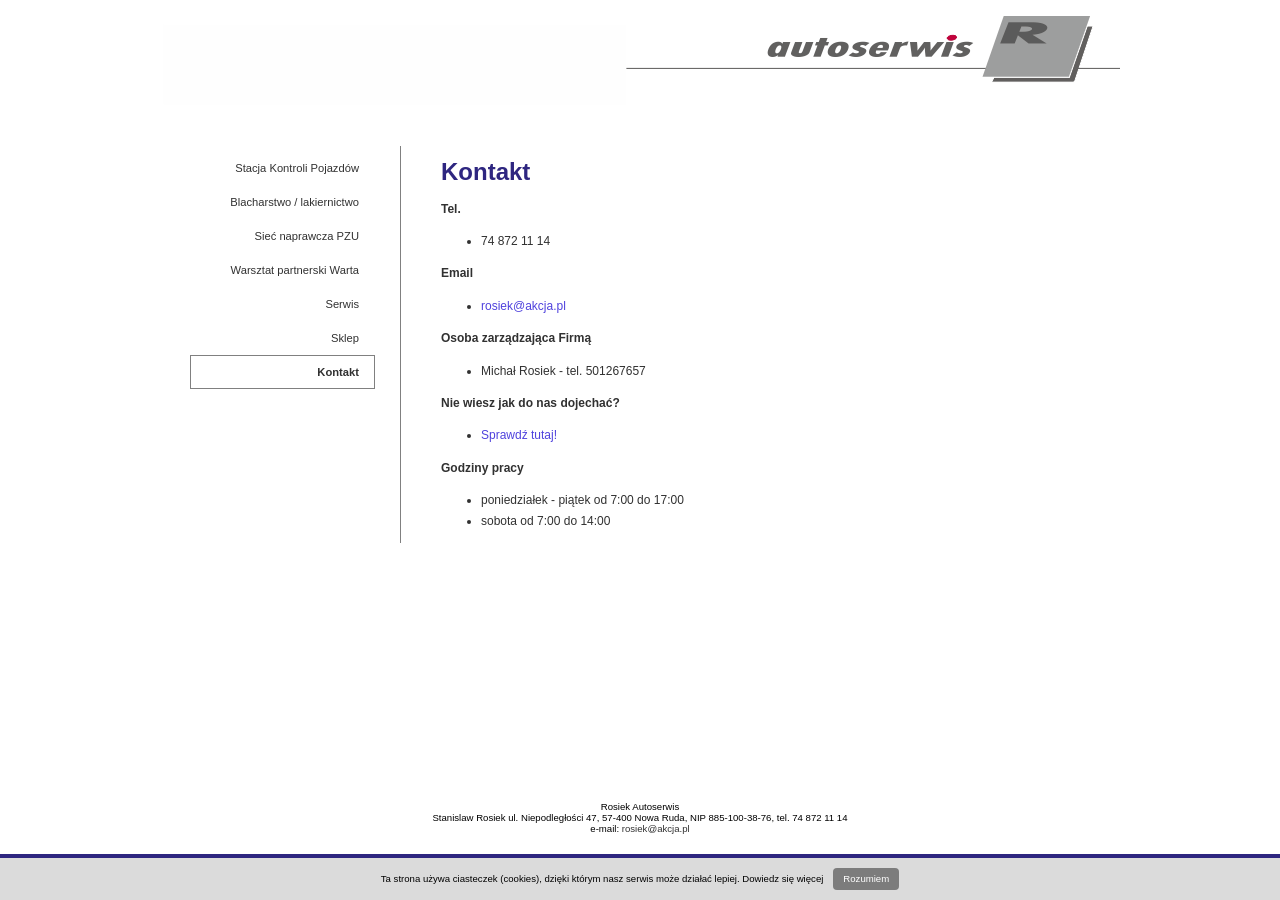
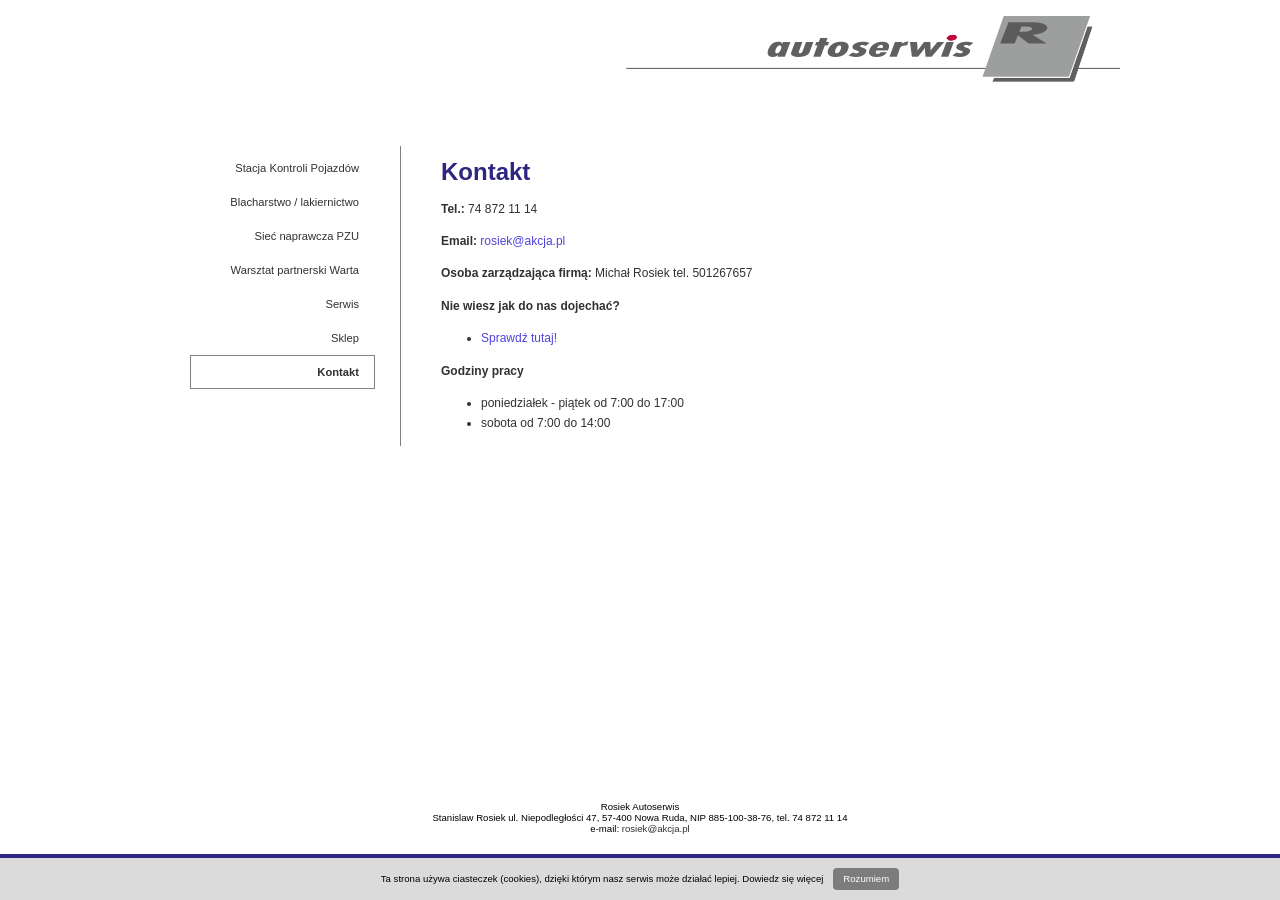
Before and after one commit to maciej-rosiek/www, a Jekyll site: the page built from rosiekautoserwis/_posts/2013-01-01-kontakt.html, in a window 1280 px wide. Built offline with Jekyll 4.4.1, drawn with Linux system fonts in a browser that asks for light colours; Markdown is read by kramdown in place of the engine named in the settings.

```diff
--- a/rosiekautoserwis/_config.yml
+++ b/rosiekautoserwis/_config.yml
@@ -1,4 +1,4 @@
 name: Rosiek Autoserwis - Stanisław Rosiek
 markdown: redcarpet
-pygments: true
+highlighter: true
 permalink: /:title.html
--- a/rosiekautoserwis/_layouts/default.html
+++ b/rosiekautoserwis/_layouts/default.html
@@ -10,7 +10,7 @@
         <meta content="Maciej Rosiek" name="author" />
         <meta name="robots" content="all" />
         <meta name="distribution" content="global" />
-        <meta name="copyright" content="Copyright (c) 2013 by Maciej Rosiek" />
+        <meta name="copyright" content="Copyright (c) 2015 by Maciej Rosiek" />
         <meta name="verify-v1" content="2tidkIfDCxVXo53ukpJ6ZtU7cfKj9Mizz66vbvJ14js=" />
         <link rel="stylesheet" type="text/css" href="/css/normalize.css" >
         <link rel="stylesheet" type="text/css" href="/css/main.css" >
--- a/rosiekautoserwis/_posts/2013-01-01-kontakt.html
+++ b/rosiekautoserwis/_posts/2013-01-01-kontakt.html
@@ -6,29 +6,18 @@ subtitle: Nowa Ruda
 ---
 
 <h1>Kontakt</h1>
-<p>
-    <b>Tel.</b>
-    <br/>
-    <ul>
-        <li>74 872 11 14</li>
-    </ul>
-</p>
-<p><b>Email</b><br/>
-<ul><li>
+<p><b>Tel.:</b> 74 872 11 14</p>
+<p><b>Email:</b>
     <script language="JavaScript" type="text/javascript">
         var user = "rosiek";
         var domain = "akcja.pl";
         document.write('<a href=\"mailto:' + user + '@' + domain + '\">');
         document.write(user+'@'+domain);
         document.write('</a>');
-    </script></li></ul>
+    </script>
 </p>
 <p>
-    <b>Osoba zarządzająca Firmą</b>
-    <br/>
-    <ul>
-        <li>Michał Rosiek - tel. 501267657</li>
-    </ul>
+    <b>Osoba zarządzająca firmą:</b> Michał Rosiek tel. 501267657
 </p>
 <p><b>Nie wiesz jak do nas dojechać?</b><br/><ul><li><a href="http://maps.google.pl/maps?f=q&source=s_q&hl=pl&geocode=&q=rosiek+auto+serwis+nowa+ruda&sll=50.58825,16.5588&sspn=0.110511,0.30899&ie=UTF8&ll=50.579204,16.539745&spn=0.052541,0.154495&z=13&iwloc=A">Sprawdź tutaj!</a></li></ul></p>
 <p>
--- a/rosiekautoserwis/_posts/2013-01-03-serwis.html
+++ b/rosiekautoserwis/_posts/2013-01-03-serwis.html
@@ -17,7 +17,7 @@ subtitle: Zawieszenia, Hamulce, Oleje
         <li>naprawa układów kierowniczych</li>
         <li>rozrządy</li>
         <li>wymiana i naprawa układów wydechowych</li>
-        <li>diagnostyka pojazdów (tester BOSCH)</li>
+        <li>diagnostyka pojazdów (BOSCH)</li>
         <li>obsługa i przegląd klimatyzacji</li>
         <li>geometria kół</li>
         <li>prostowanie alu felg</li>
--- a/rosiekautoserwis/_posts/2013-01-06-blacharstwo-i-lakiernictwo.html
+++ b/rosiekautoserwis/_posts/2013-01-06-blacharstwo-i-lakiernictwo.html
@@ -11,7 +11,7 @@ subtitle: Naprawy powypadkowe
         <li>naprawy blacharsko-lakiernicze</li>
         <li>obsługa szkód komunikacyjnych</li>
         <li>naprawy powypadkowe w ramach likwidacji szkód przez towarzystwa ubezpieczeniowe w tym bezgotówkowo dla PZU, Warty oraz innych</li>
-        <li>kosztorysy EUROTAX</li>
+        <li>kosztorysy EUROTAX/AUDATEX</li>
         <li>auto zastępcze</li>
         <li>naprawę wykonujemy wykorzystując profesjonalny sprzęt do napraw blacharskich, a lakierowanie przeprowadzamy w bezpyłowej kabinie lakierniczej</li>
         <li>stosujemy lakiery CSV (R-M), które przygotowujemy w oparciu o receptury komputerowe we własnej mieszalni lakierów</li>
```
Also changed, not shown: rosiekautoserwis/_posts/2013-01-07-stacja-kontroli-pojazdow.html (+6 -6 lines), 11 other files.
